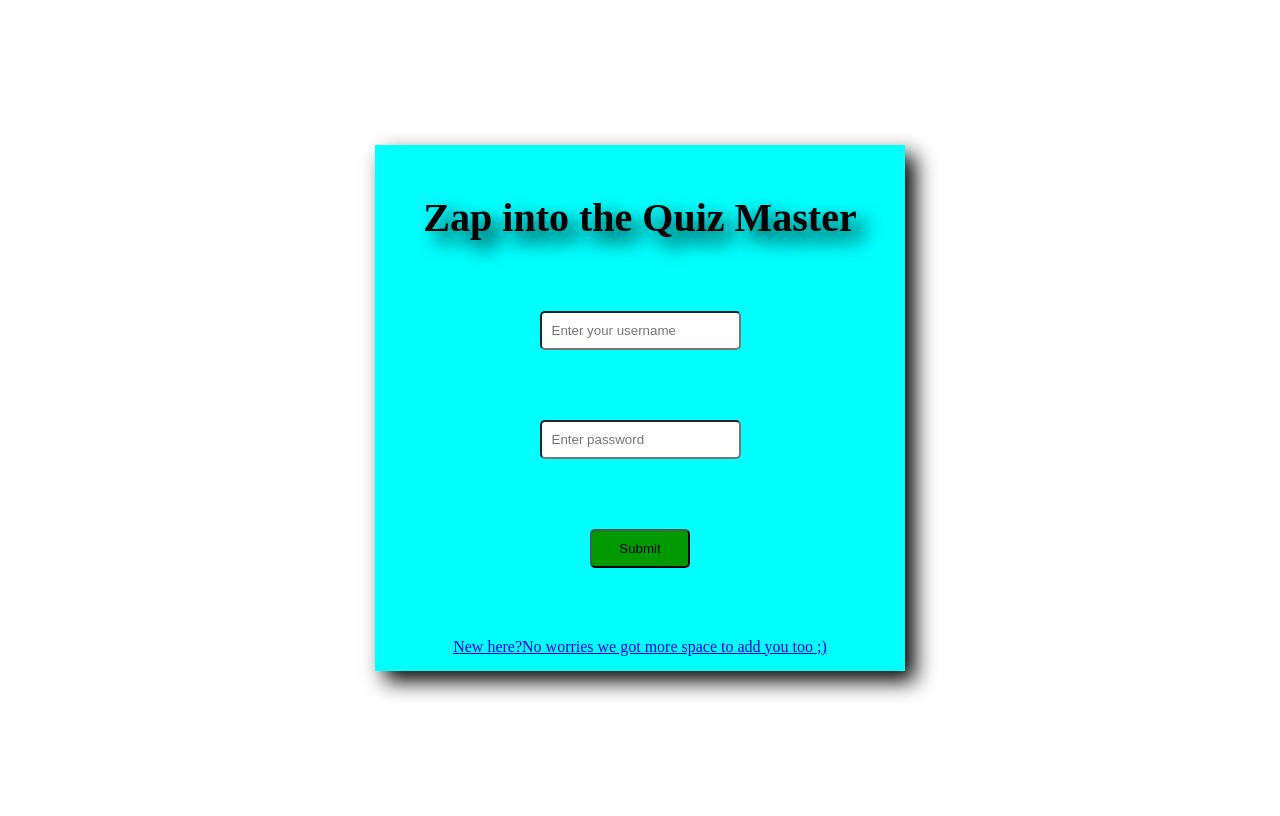
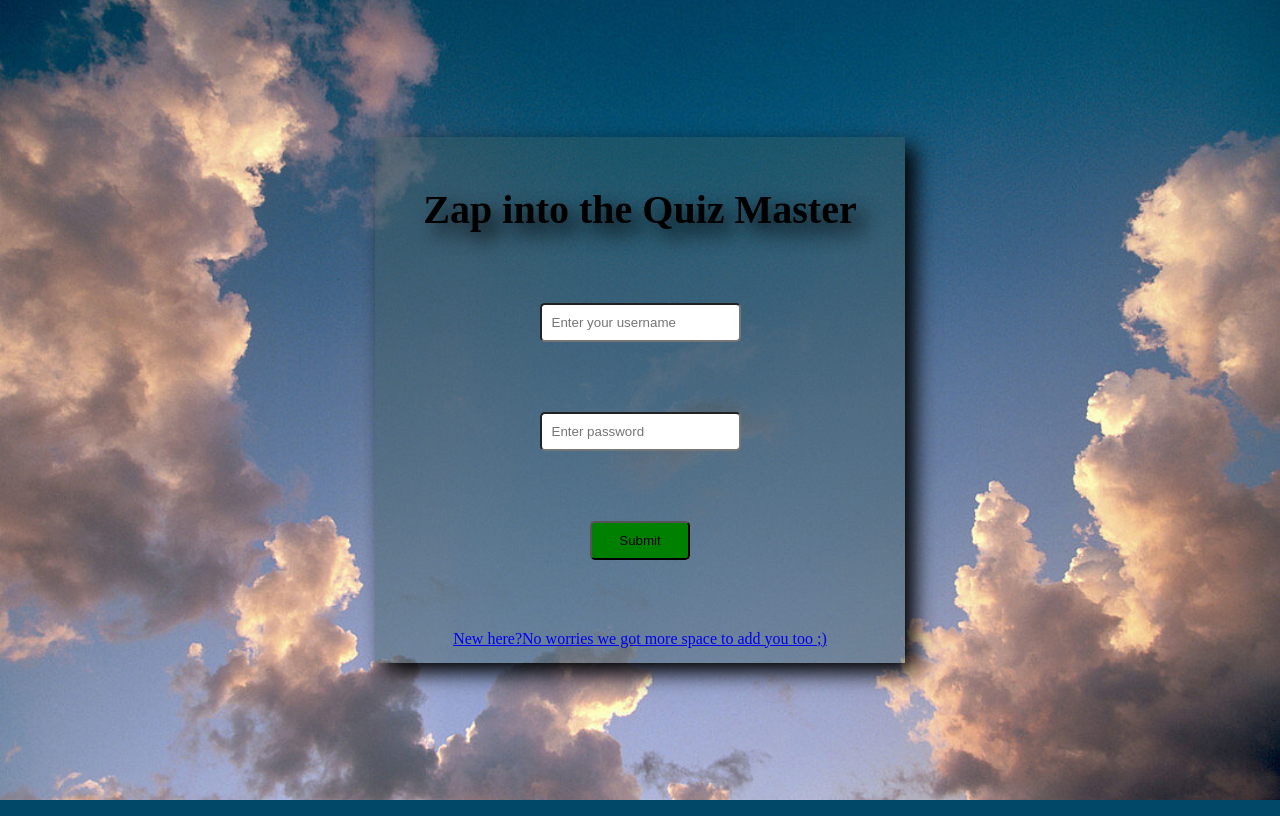
Before and after one commit to 22f3002631/Quiz-Master-V1, a Flask app: page /login in a window 1280 px wide. Run offline with Flask 3, Linux system fonts and the light colour scheme.

Commit message:
Implemented css

```diff
--- a/templates/login.html
+++ b/templates/login.html
@@ -6,13 +6,16 @@
     <title>Login</title>
     <style>
         body{
-            display: flex;
-            justify-content: center;
-            align-items: center;
+            display:flex;
+            justify-content:center;
+            align-items:center;
             height: 100vh;
+            margin: 0;
+            background: url('/static/login_bg.jpg') no-repeat center;
+            background-size: cover;
         }
         .container{
-            background-color: aqua;
+            background-color: rgba(55, 88, 88, 0.4);
             text-align: center;
             padding: 15px;
             box-shadow: 10px 10px 20px black;
@@ -30,10 +33,20 @@
 
         input[type="submit"]{
             cursor: pointer;
-            background-color: #009900;
+            background-color: green;
             width: 100px;
+            transition: 0.2s;
         }
-        input[type="submit"]:hover{
+        #sub:disabled{
+            cursor: not-allowed;
+            background-color: gray;
+        }
+        #sub:hover{
+            transform: scale(1.1);
+            box-shadow: 0 4px 10px rgba(0,0,0,0.5);
+        }
+        #sub:active{
+            transform: scale(0.95);
             background-color: #00ff00;
         }
     </style>
@@ -45,15 +58,10 @@
                 <h2 style="font-size: 40px; text-shadow: 10px 10px 20px;">Zap into the Quiz Master</h2>
                 <input type="text" name="uname" id="uname" placeholder="Enter your username" required>
                 <input type="password" name="pwd" id="pwd" placeholder="Enter password" required>
-                <input type="submit" value="Submit">
+                <input type="submit" value="Submit" id="sub">
                 <a href="{{url_for('register')}}">New here?No worries we got more space to add you too ;)</a>
             </form>
             </div>
         </main>
-        {% if msg %}
-        <script type="text/javascript">
-            alert("{{ msg }}");
-        </script>
-        {% endif %}
     </body>
 </html>
```
